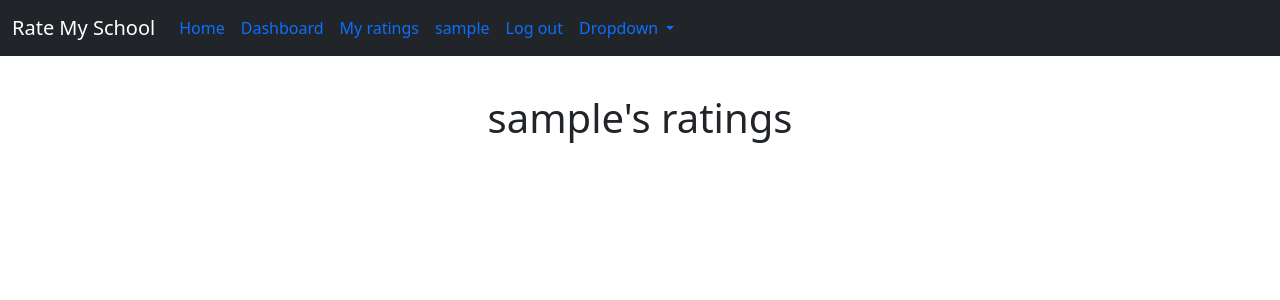
After one commit to Tesfa-eth/portfolioProfile, a Django app: page /myratings/ in a window 1280 px wide. The commit adds this page. Shown: the top 300 px of the page. Run offline with Django 4.2, Linux system fonts and the light colour scheme; the visitor is signed in with stand-in values (Sample User, id 1); data that the repository does not hold is empty; some libraries are stand-ins or nearby versions.

Commit message:
added My ratings page!

```diff
--- a/rateMySchoolApp/urls.py
+++ b/rateMySchoolApp/urls.py
@@ -5,6 +5,7 @@ from . import views
 urlpatterns = [
     path('', views.index, name='ratemySchool-index'),
     path('collegeRating/', views.college_rating, name='collegeRating'),
-    path("dashboard/", views.dashboard, name="dashboard"), # new
-    path("accounts/", include("allauth.urls")), # new
+    path("dashboard/", views.dashboard, name="dashboard"),
+    path("myratings/", views.myRatings, name="myratings"),
+    path("accounts/", include("allauth.urls")),
 ]
--- a/rateMySchoolApp/views.py
+++ b/rateMySchoolApp/views.py
@@ -50,6 +50,7 @@ def college_rating(request):
     """renders college rating page"""
     # Todo: make sure that one user can't rate a university more than once
     #     : numerical and text ratings should be overwritten
+    #     : make sure a user profile is created everytime a user signs up
     summary = ''
     searchedUniversity = ''
     labledRatings = ''
@@ -58,6 +59,10 @@ def college_rating(request):
     universityRatePosts = ''
     graph_data = []
     univeristies = Universities.objects.all()
+    test = 'test' # test printing
+    test_dict = {'name': 'Tesfa', 'age': 44}
+
+    test = ''
     if 'collegeQuery' in request.GET:
         q = request.GET['collegeQuery']
         crude_data = Universities.objects.filter(name__icontains=q)
@@ -73,7 +78,13 @@ def college_rating(request):
 
             # later should be ordered by users badge (Gold, Silver, Platinium)
             universityRatePosts = Post.objects.filter(ratedBody=searchedUniversity).order_by('-rate_stars')
+            raterUser = universityRatePosts[0].raterUser
+            raterProfile = Profile.objects.filter(user=raterUser)
+            test = raterProfile[0].verified
             for post in universityRatePosts:
+                # user_id = post.raterUser.id
+                # user_profile = Profile.objects.filter(user = user_id)
+                # test = user_profile, user_id
                 graph_data.append(post.rate_stars)
 
             average_rating = Average(graph_data)
@@ -86,6 +97,8 @@ def college_rating(request):
 
 
     context = {
+        'test_dict': test_dict,
+        'test': test, # test printing
         'universities' : univeristies,
         'wiki_summary': summary,
         'universities' : univeristies,
@@ -115,3 +128,12 @@ def dashboard(request):
         'form': form,
     }
     return render(request, 'rateMySchool/dashboard.html', context)
+
+@login_required
+def myRatings(request):
+    """renders the user's ratings so far"""
+    userPosts = Post.objects.filter(raterUser=request.user)
+    context={
+        'userPosts': userPosts
+    }
+    return render(request, 'rateMySchool/myratings.html', context)
--- a/templates/partials/nav.html
+++ b/templates/partials/nav.html
@@ -11,7 +11,7 @@
           </li>
           {% if user.is_authenticated %}
           <a class="nav-link active" aria-current="page" href="{% url 'dashboard' %}">Dashboard</a>
-          <a class="nav-link active" aria-current="page" href="{% url 'dashboard' %}">My ratings</a>
+          <a class="nav-link active" aria-current="page" href="{% url 'myratings' %}">My ratings</a>
           <li class="nav-item">
             <a class="nav-link active" aria-current="page" href="{% url 'dashboard' %}">{{ user.username }}</a>
           </li>
--- a/templates/rateMySchool/collegeRating.html
+++ b/templates/rateMySchool/collegeRating.html
@@ -1,7 +1,7 @@
 {%extends 'partials/base.html'%} {% load socialaccount %}
 
 {%block header_container%}
-    <h2 style="color: #333B84; text-align: center;">College rating</h2>
+    <h2 style="color: #333B84; text-align: center;">College rating {{test}}</h2>
 {%endblock%}
 
 {%block search%}
--- /dev/null
+++ b/templates/rateMySchool/myratings.html
@@ -0,0 +1,11 @@
+{% extends 'partials/dashboardbase.html' %} {% load socialaccount %}
+{% block content %}
+<div class="container" style="text-align: center; padding-top: 3%;">
+    <h1>{{ user.username }}'s ratings</h1>
+    {%for post in userPosts%}
+
+    Name: {{post.ratedBody}} Rate: {{post.rate_stars}} Content: {{post.postcontent}} Upvotes: {{post.upvoteCount}} DownVotes: {{post.downvoteCount}}
+    <hr>
+    {%endfor%}
+</div>
+{% endblock content %}
```
